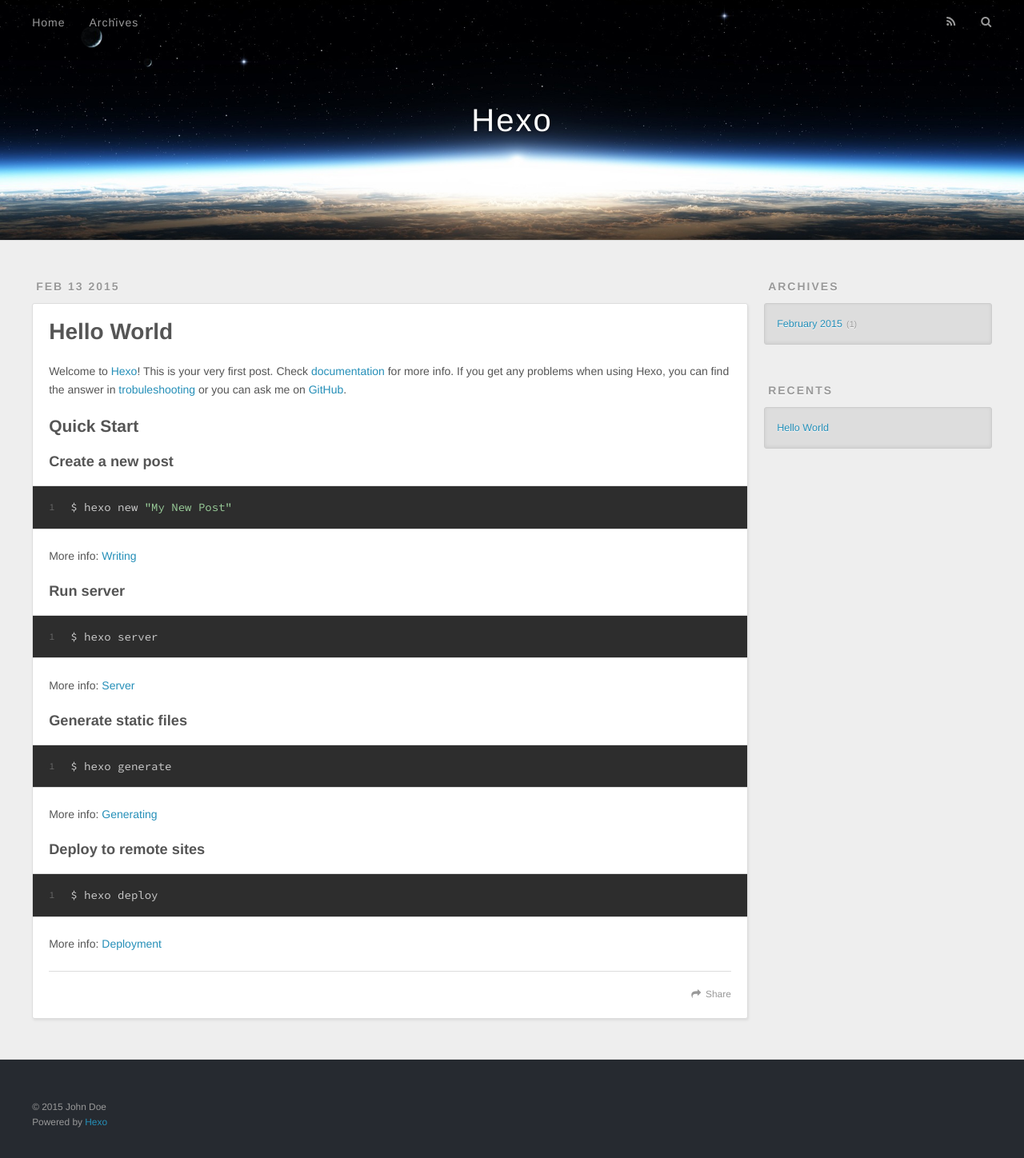
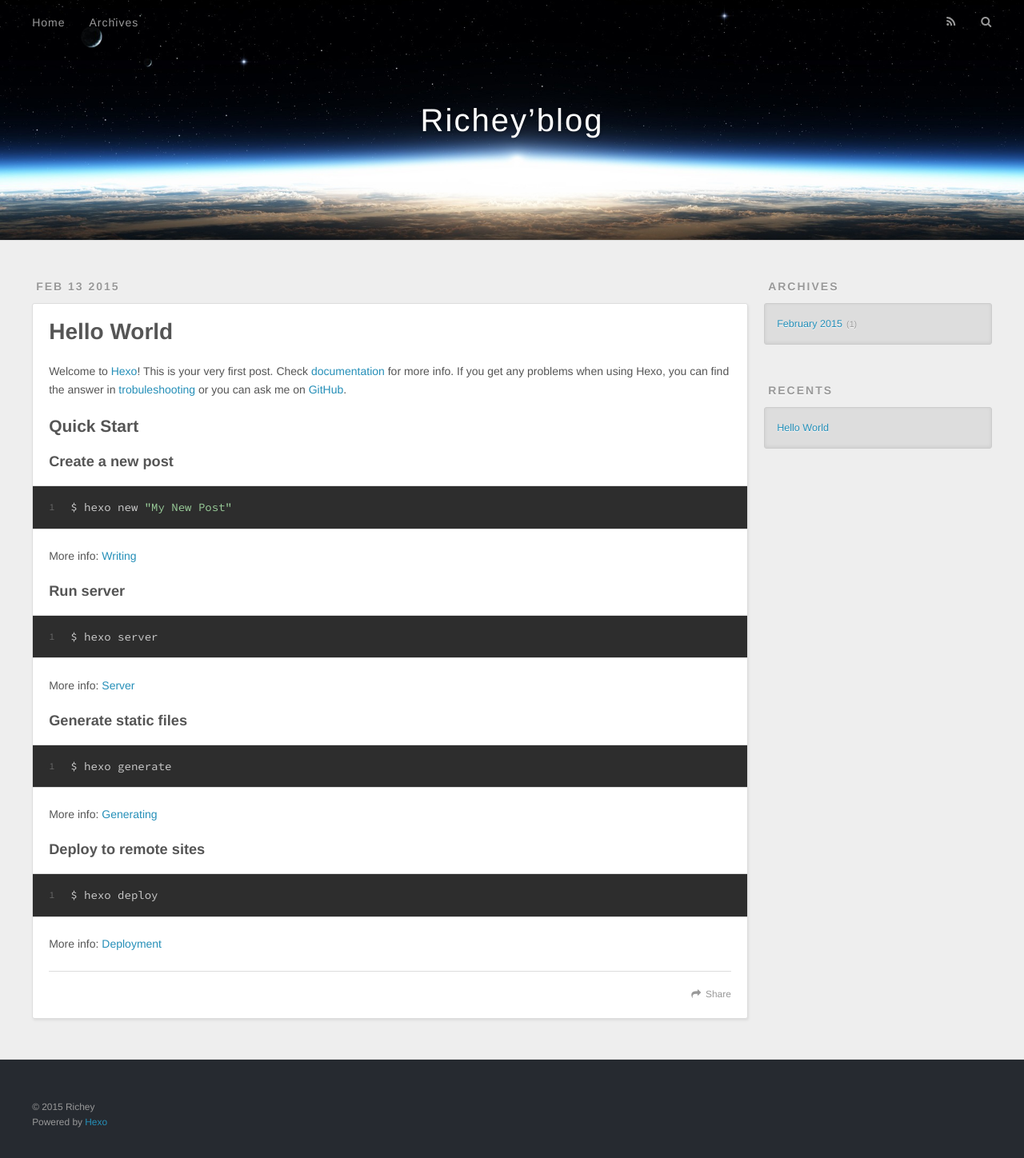
Before and after one commit to RicheyLee/RicheyLee.github.io, a plain HTML site: page archives/2015/02/index.html in a window 1280 px wide. Shown: the whole page at 80% size. Drawn offline with nearby package versions, Linux system fonts and the light colour scheme.

Commit message:
Site updated: 2015-02-13 15:00:20

```diff
--- a/archives/2015/02/index.html
+++ b/archives/2015/02/index.html
@@ -3,20 +3,20 @@
 <head>
   <meta charset="utf-8">
 
-  <title>Archives: 2015/2 | Hexo</title>
+  <title>Archives: 2015/2 | Richey’blog</title>
   <meta name="viewport" content="width=device-width, initial-scale=1, maximum-scale=1">
   <meta name="description">
 <meta property="og:type" content="website">
-<meta property="og:title" content="Hexo">
+<meta property="og:title" content="Richey’blog">
 <meta property="og:url" content="http://yoursite.com/archives/2015/02/">
-<meta property="og:site_name" content="Hexo">
+<meta property="og:site_name" content="Richey’blog">
 <meta property="og:description">
 <meta name="twitter:card" content="summary">
-<meta name="twitter:title" content="Hexo">
+<meta name="twitter:title" content="Richey’blog">
 <meta name="twitter:description">
 
 
-    <link rel="alternative" href="/atom.xml" title="Hexo" type="application/atom+xml">
+    <link rel="alternative" href="/atom.xml" title="Richey’blog" type="application/atom+xml">
 
 
     <link rel="icon" href="/favicon.png">
@@ -35,7 +35,7 @@
   <div id="header-outer" class="outer">
     <div id="header-title" class="inner">
       <h1 id="logo-wrap">
-        <a href="/" id="logo">Hexo</a>
+        <a href="/" id="logo">Richey’blog</a>
       </h1>
 
     </div>
@@ -159,7 +159,7 @@
 
   <div class="outer">
     <div id="footer-info" class="inner">
-      &copy; 2015 John Doe<br>
+      &copy; 2015 Richey<br>
       Powered by <a href="http://hexo.io/" target="_blank">Hexo</a>
     </div>
   </div>
```
Also changed, not shown: 2015/02/13/hello-world/index.html (+5 -5 lines), archives/2015/index.html (+7 -7 lines), archives/index.html (+7 -7 lines), index.html (+7 -7 lines).
